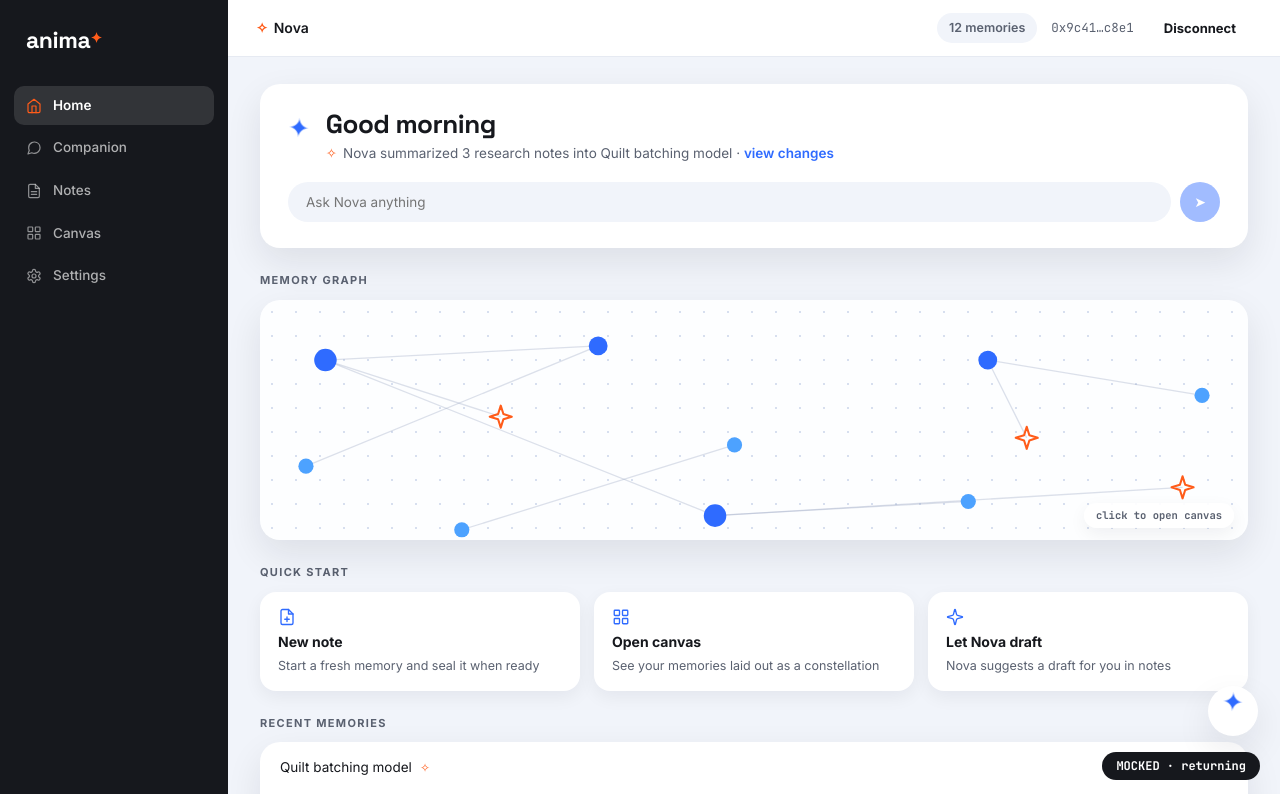
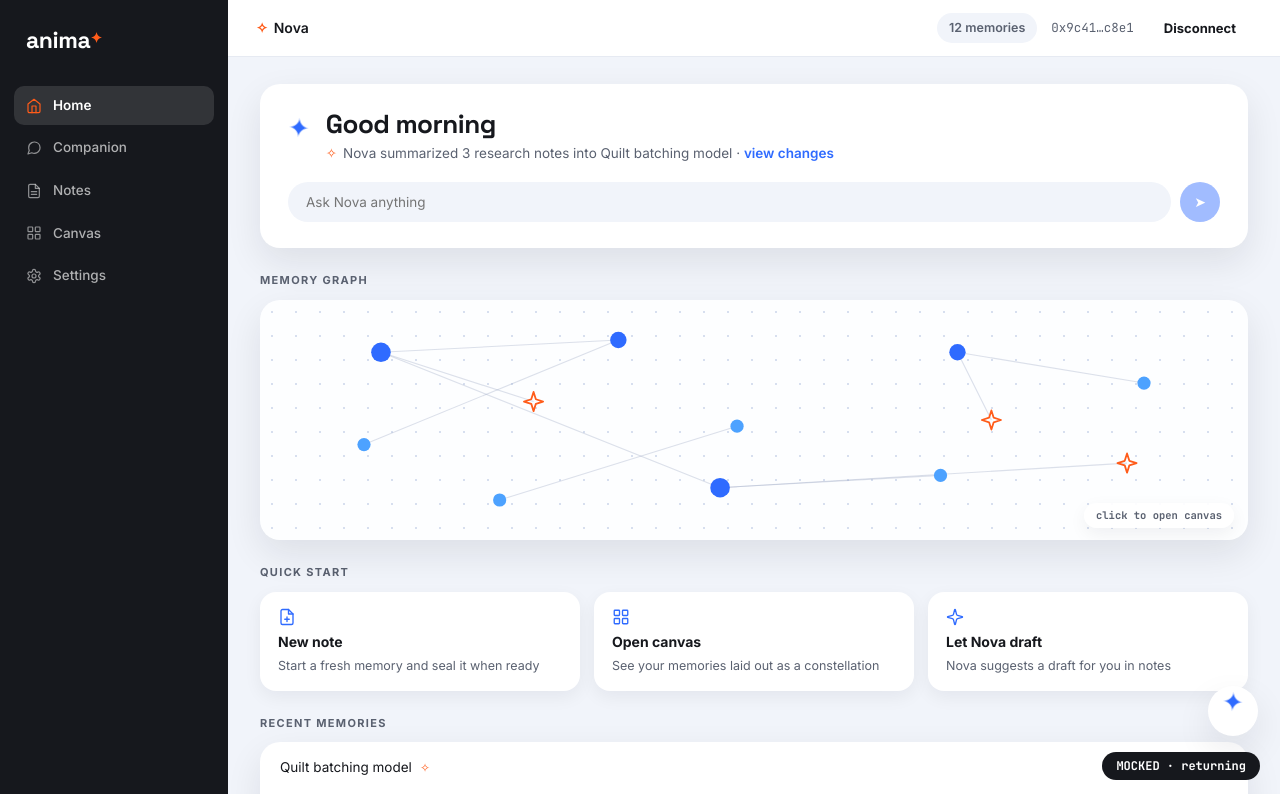
Before and after one commit to mfahriferdiansyah/anima, a React (Vite) app in the folder frontend/: page /app in a window 1280 px wide. Shown: the top 794 px of the page. Built offline with nearby package versions, Linux system fonts and the light colour scheme.

Commit message:
fix(frontend): contain the graph preview svg inside its card

```diff
--- a/frontend/src/pages/home.css
+++ b/frontend/src/pages/home.css
@@ -48,3 +48,5 @@
 .hrow .ht{overflow:hidden;text-overflow:ellipsis;white-space:nowrap;}
 .hrow .hg{color:var(--orange-500);flex:none;font-size:12px;}
 .hrow .hage{margin-left:auto;flex:none;font-family:'JetBrains Mono',monospace;font-size:11px;color:var(--gray-600);}
+
+.hgraph svg{width:100%;height:100%;display:block;}
```
